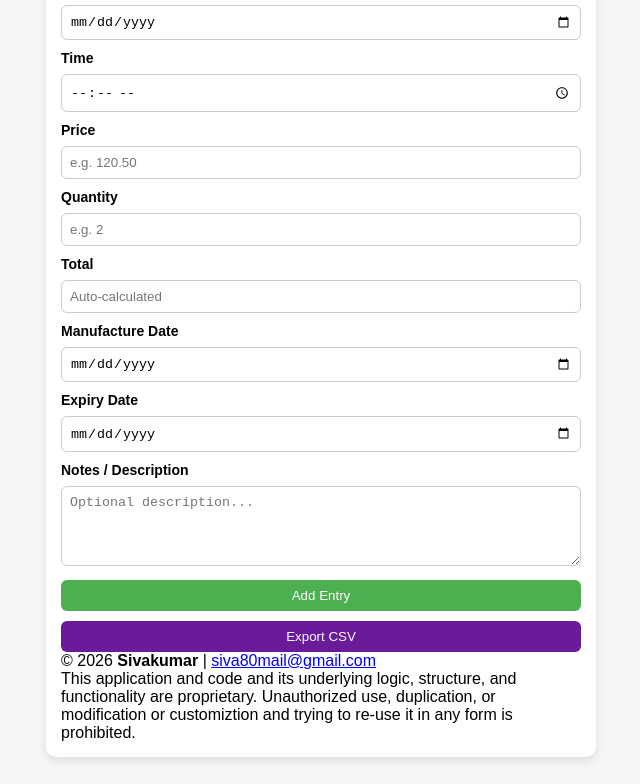
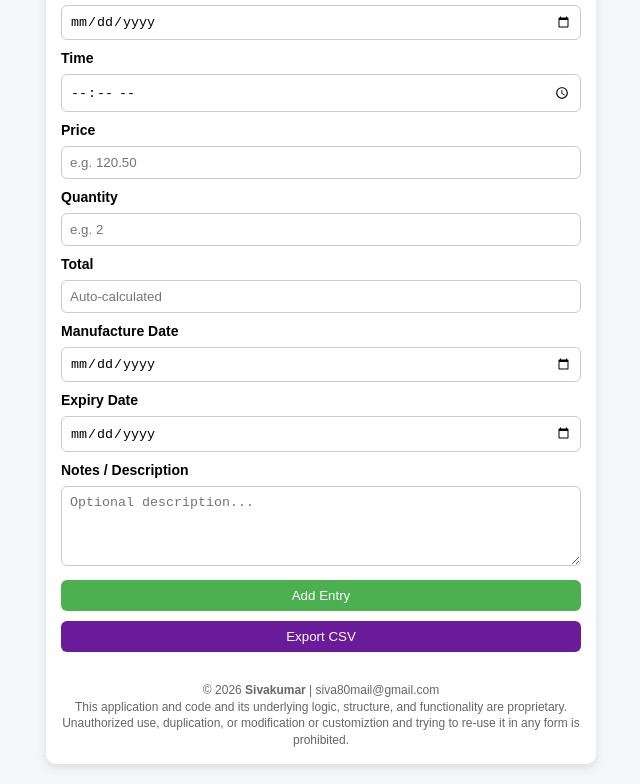
Before and after one commit to dummigui9-siva/notes, a plain HTML site: page index.html in a window 1280 px wide. Shown: the part 122-906 px from the top of the page, without its empty margins (319-959 px from the left). Drawn offline with Linux system fonts and the light colour scheme.

Commit message:
Update index.html

```diff
--- a/index.html
+++ b/index.html
@@ -88,6 +88,24 @@ button {
 .edit { background: #2196F3; color: white; }
 .delete { background: #f44336; color: white; }
 .share { background: #25D366; color: white; }
+
+
+.footer {
+        text-align: center;
+        font-size: 12px;
+        color: #666;
+        margin-top: 30px;
+        line-height: 1.4;
+    }
+
+    .footer a {
+        color: #666;
+        text-decoration: none;
+    }
+
+    .footer a:hover {
+        text-decoration: underline;
+    }
 </style>
 </head>
 
@@ -389,6 +407,7 @@ function clearForm() {
 
 /* ---------- INIT ---------- */
 renderNotes();
+
 </script>
 
 </body>
```
